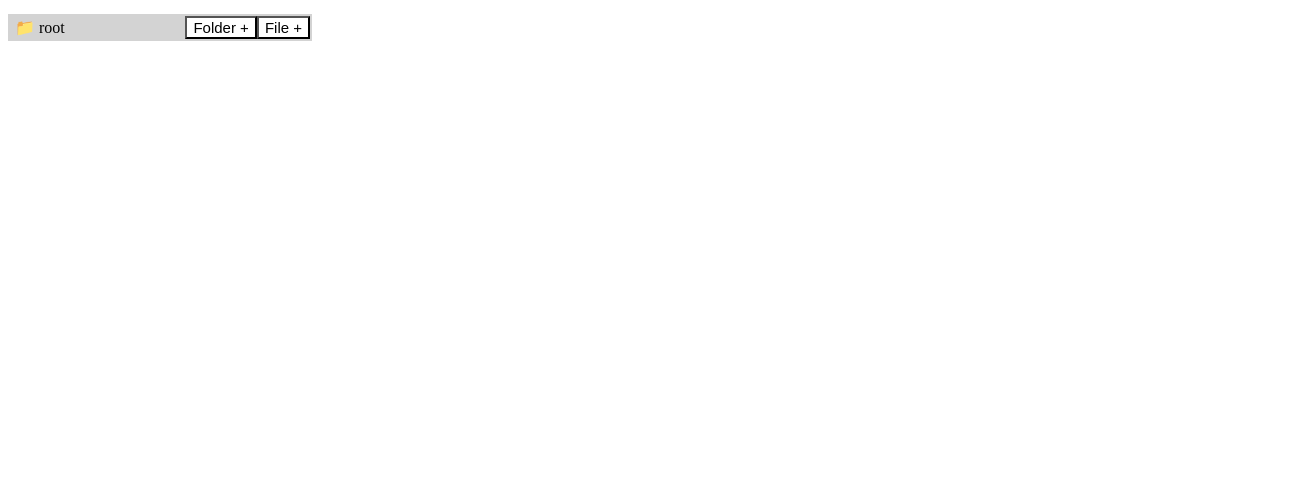
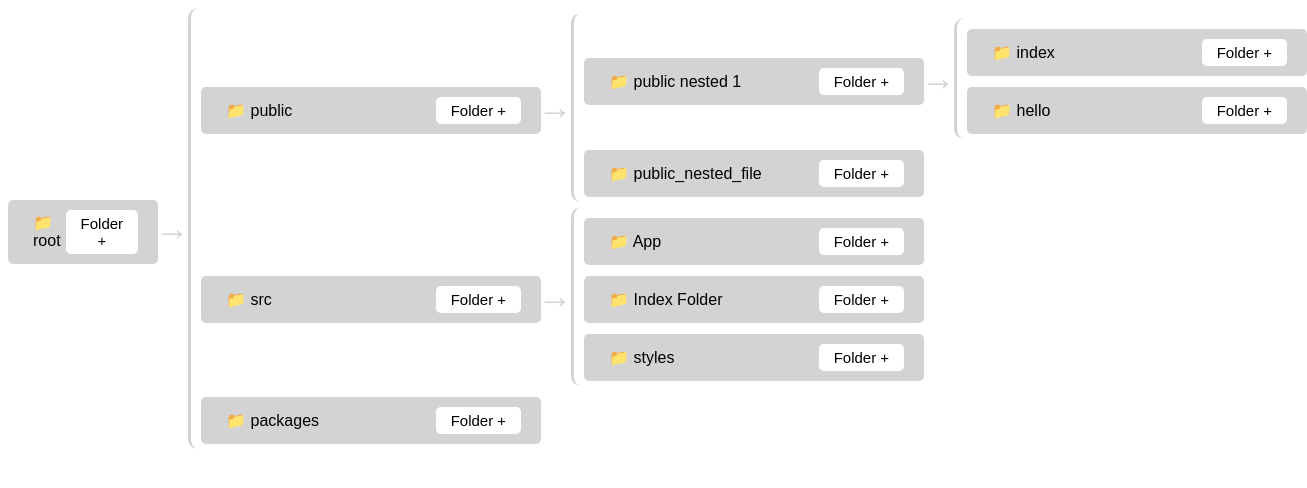
Before and after one commit to nomankhokhar/windows-explorer-in-react, a React (Create React App) app: page / in a window 1280 px wide. Shown: the top 488 px of the page, 1307 px wide, since content can reach past the window. Built offline with nearby package versions, Linux system fonts and the light colour scheme.

Commit message:
Best Fucking Ever Build

```diff
--- a/src/App.css
+++ b/src/App.css
@@ -4,14 +4,43 @@
   display: flex;
   align-items: center;
   justify-content: space-between;
-  padding: 2px;
+  padding: 10px 20px;
+  font-family: sans-serif;
   width: 300px;
+  border-radius: 5px;
   cursor: pointer;
 }
 
+.fullHeight {
+  height: 100vh;
+}
+.relative {
+  position: relative;
+}
 .flex {
   display: flex;
   align-items: center;
+}
+
+.border {
+  display: flex;
+  flex-direction: column;
+  justify-content: center;
+  border-left: 3px solid lightgray;
+  border-radius: 10px 0 0 10px;
+  padding-left: 10px;
+  padding-bottom: 5px;
+  margin: auto 0;
+}
+
+.border::before {
+  content: "\2192";
+  font-size: 35px;
+  position: absolute;
+  color: lightgray;
+  top: 50%;
+  left: 14px;
+  transform: translate(-50%, -50%);
 }
 
 .inputContainer {
@@ -41,6 +70,11 @@
 .folder > div > button {
   font-size: 15px;
   background-color: white;
+  border: none;
+  outline: none;
+  padding: 5px 15px;
+  border-radius: 5px;
+  cursor: pointer;
 }
 
 .file {
--- a/src/App.js
+++ b/src/App.js
@@ -15,7 +15,7 @@ function App() {
   };
 
   return (
-    <div>
+    <div className="fullHeight">
       <Folder handleInsertNode={handleInsertNode} explorer={explorerData} />
     </div>
   );
--- a/src/components/Folder.js
+++ b/src/components/Folder.js
@@ -1,7 +1,7 @@
 import React, { useState } from "react";
 
 const Folder = ({ handleInsertNode = () => {}, explorer }) => {
-  const [expand, setExpand] = useState(false);
+  const [expand, setExpand] = useState(true);
   const [showInput, setShowInput] = useState({
     visible: false,
     isFolder: false,
@@ -30,7 +30,6 @@ const Folder = ({ handleInsertNode = () => {}, explorer }) => {
           <span>📁 {explorer?.name}</span>{" "}
           <div>
             <button onClick={(e) => handleNewFolder(e, true)}>Folder +</button>
-            <button onClick={(e) => handleNewFolder(e, false)}>File +</button>
           </div>
         </div>
 
@@ -47,9 +46,10 @@ const Folder = ({ handleInsertNode = () => {}, explorer }) => {
               />
             </div>
           )}
-
-          <div className="border" style={{ marginLeft: "50px" }}>
-            {explorer.items.map((exp) => {
+          {explorer.items.length > 0 && (
+            <div className="relative">
+              <div className="border" style={{ marginLeft: "30px" }}>
+                {explorer.items?.map((exp) => {
                   return (
                     <Folder
                       handleInsertNode={handleInsertNode}
@@ -60,10 +60,10 @@ const Folder = ({ handleInsertNode = () => {}, explorer }) => {
                 })}
               </div>
             </div>
+          )}
+        </div>
       </div>
     );
-  } else {
-    return <span className="file">📄 {explorer.name}</span>;
   }
 };
 
--- a/src/data/FolderData.js
+++ b/src/data/FolderData.js
@@ -15,14 +15,14 @@ const explorer = {
           items: [
             {
               id: "4",
-              name: "index.html",
-              isFolder: false,
+              name: "index",
+              isFolder: true,
               items: [],
             },
             {
               id: "5",
-              name: "hello.html",
-              isFolder: false,
+              name: "hello",
+              isFolder: true,
               items: [],
             },
           ],
@@ -30,7 +30,7 @@ const explorer = {
         {
           id: "6",
           name: "public_nested_file",
-          isFolder: false,
+          isFolder: true,
           items: [],
         },
       ],
@@ -42,28 +42,28 @@ const explorer = {
       items: [
         {
           id: "8",
-          name: "App.js",
-          isFolder: false,
+          name: "App",
+          isFolder: true,
           items: [],
         },
         {
           id: "9",
-          name: "Index.js",
-          isFolder: false,
+          name: "Index Folder",
+          isFolder: true,
           items: [],
         },
         {
           id: "10",
-          name: "styles.css",
-          isFolder: false,
+          name: "styles",
+          isFolder: true,
           items: [],
         },
       ],
     },
     {
       id: "11",
-      name: "package.json",
-      isFolder: false,
+      name: "packages",
+      isFolder: true,
       items: [],
     },
   ],
```
Also changed, not shown: 1 other file (tests, documents, lock files or other folders). Lines whose indentation alone changed are shown as unchanged.
